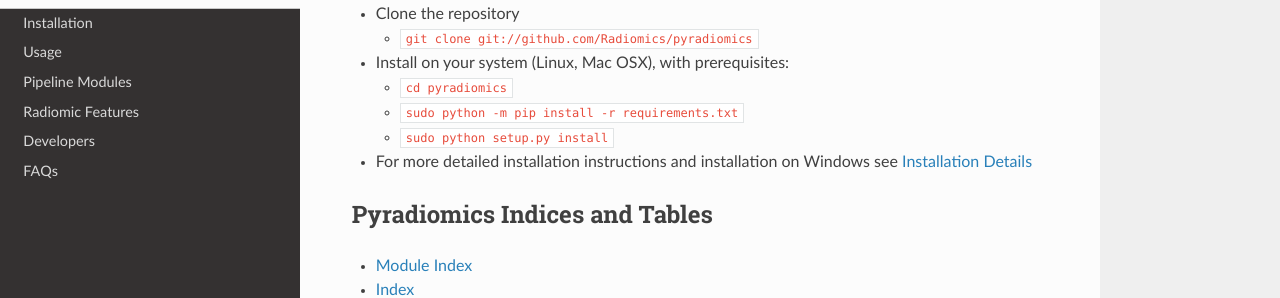
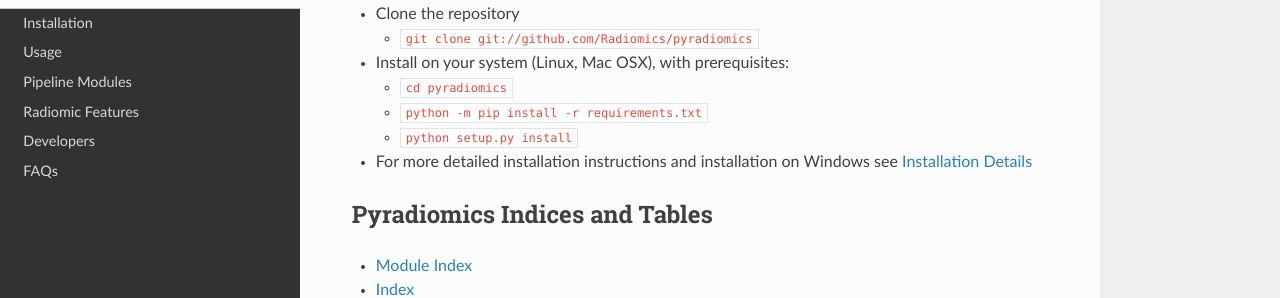
Before and after one commit to AIM-Harvard/pyradiomics, a Sphinx documentation site: the page built from docs/index.rst, in a window 1280 px wide and 900 px high, scrolled down 2787 px. Shown: the part 154-452 px from the top of the window. Built offline with Sphinx 7.4.7 and the Read the Docs theme 2.0.0, drawn with Linux system fonts in a browser that asks for light colours.

Commit message:
DOCS: Remove use of sudo
In the installation intstructions on the README, index and installation sections, python installation commands used `sudo`, however this is not recommended and PyRadiomics should work with normal user level privileges. Therefore, remove the `sudo` command from the Linux command lines.

```diff
--- a/docs/index.rst
+++ b/docs/index.rst
@@ -105,8 +105,8 @@
 * Install on your system (Linux, Mac OSX), with prerequisites:
 
   * ``cd pyradiomics``
-  * ``sudo python -m pip install -r requirements.txt``
-  * ``sudo python setup.py install``
+  * ``python -m pip install -r requirements.txt``
+  * ``python setup.py install``
 
 * For more detailed installation instructions and installation on Windows see
   :ref:`Installation Details<installation-label>`
--- a/docs/installation.rst
+++ b/docs/installation.rst
@@ -23,11 +23,11 @@
 * For unix like systems (MacOSX, linux):
 
   * ``cd pyradiomics``
-  * ``sudo python -m pip install -r requirements.txt``
-  * ``sudo python setup.py install``
+  * ``python -m pip install -r requirements.txt``
+  * ``python setup.py install``
 
   To use your build for interactive use and development:
-  * ``sudo python setup.py develop``
+  * ``python setup.py develop``
 
   * If you don't have sudo/admin rights on your machine, you need to locally install numpy, nose, tqdm, PyWavelets, SimpleITK (specified in requirements.txt). In a bash shell::
 
```
Also changed, not shown: README.md (+2 -2 lines).
